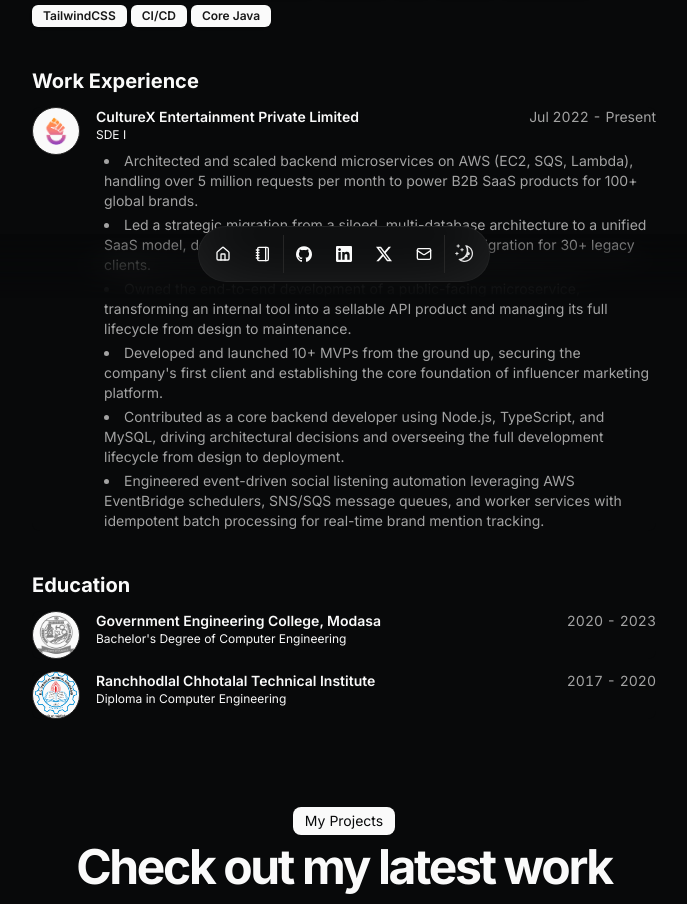
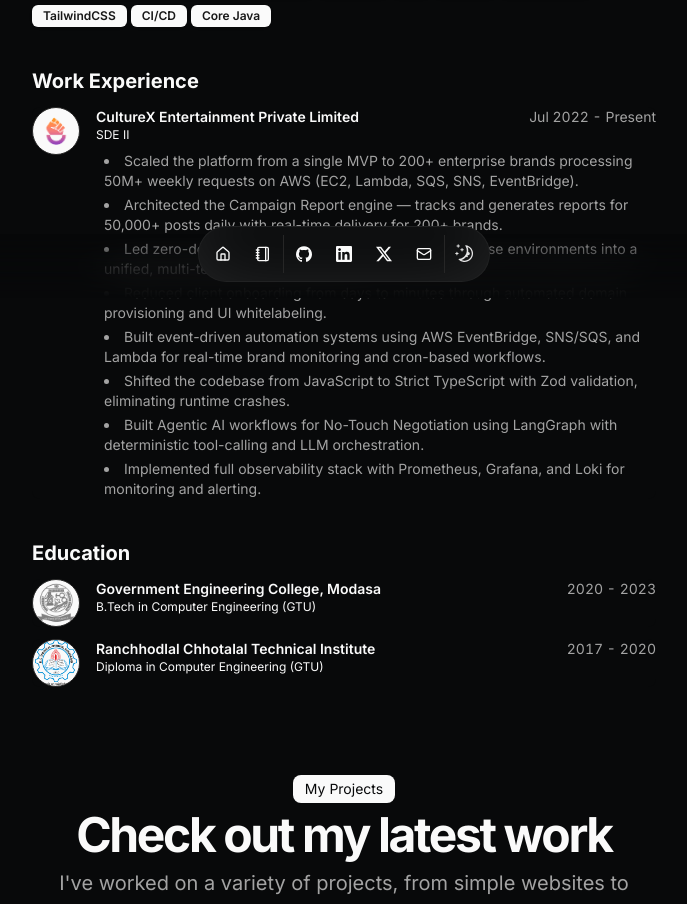
Before and after one commit to surajkuushwaha/surajkuushwaha, a Next.js app: page / in a window 1280 px wide. Shown: the part 502-1406 px from the top of the page, without its empty margins (296-983 px from the left). Built offline with nearby package versions, Linux system fonts and the light colour scheme.

Commit message:
feat: update work experience and education

```diff
--- a/src/data/resume.tsx
+++ b/src/data/resume.tsx
@@ -84,17 +84,19 @@ export const DATA = {
             href: "https://www.culturex.ai",
             badges: [],
             location: "Hybrid",
-            title: "SDE I",
+            title: "SDE II",
             logoUrl: "/culturex.png",
             start: "Jul 2022",
             end: "Present",
             bullets: [
-                "Architected and scaled backend microservices on AWS (EC2, SQS, Lambda), handling over 5 million requests per month to power B2B SaaS products for 100+ global brands.",
-                "Led a strategic migration from a siloed, multi-database architecture to a unified SaaS model, designing and executing a zero-downtime migration for 30+ legacy clients.",
-                "Owned the end-to-end development of a public-facing microservice, transforming an internal tool into a sellable API product and managing its full lifecycle from design to maintenance.",
-                "Developed and launched 10+ MVPs from the ground up, securing the company's first client and establishing the core foundation of influencer marketing platform.",
-                "Contributed as a core backend developer using Node.js, TypeScript, and MySQL, driving architectural decisions and overseeing the full development lifecycle from design to deployment.",
-                "Engineered event-driven social listening automation leveraging AWS EventBridge schedulers, SNS/SQS message queues, and worker services with idempotent batch processing for real-time brand mention tracking.",
+                "Scaled the platform from a single MVP to 200+ enterprise brands processing 50M+ weekly requests on AWS (EC2, Lambda, SQS, SNS, EventBridge).",
+                "Architected the Campaign Report engine — tracks and generates reports for 50,000+ posts daily with real-time delivery for 200+ brands.",
+                "Led zero-downtime migration of 30+ enterprise database environments into a unified, multi-tenant SaaS architecture.",
+                "Reduced client onboarding from days to minutes through automated domain provisioning and UI whitelabeling.",
+                "Built event-driven automation systems using AWS EventBridge, SNS/SQS, and Lambda for real-time brand monitoring and cron-based workflows.",
+                "Shifted the codebase from JavaScript to Strict TypeScript with Zod validation, eliminating runtime crashes.",
+                "Built Agentic AI workflows for No-Touch Negotiation using LangGraph with deterministic tool-calling and LLM orchestration.",
+                "Implemented full observability stack with Prometheus, Grafana, and Loki for monitoring and alerting.",
             ],
         },
     ] as Array<{
@@ -113,7 +115,7 @@ export const DATA = {
         {
             school: "Government Engineering College, Modasa",
             href: "https://www.gecmodasa.ac.in/",
-            degree: "Bachelor's Degree of Computer Engineering",
+            degree: "B.Tech in Computer Engineering (GTU)",
             logoUrl: "/gec_modasa.png",
             start: "2020",
             end: "2023",
@@ -121,7 +123,7 @@ export const DATA = {
         {
             school: "Ranchhodlal Chhotalal Technical Institute",
             href: null,
-            degree: "Diploma in Computer Engineering",
+            degree: "Diploma in Computer Engineering (GTU)",
             logoUrl: "/rc_technical.png",
             start: "2017",
             end: "2020",
```
